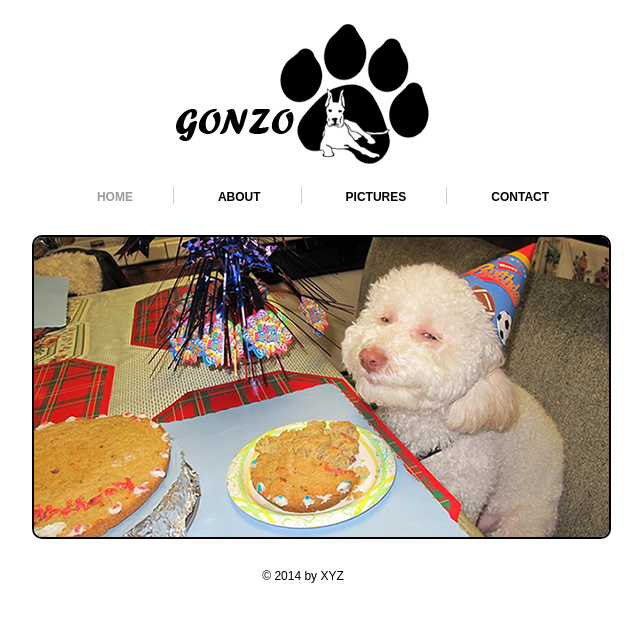
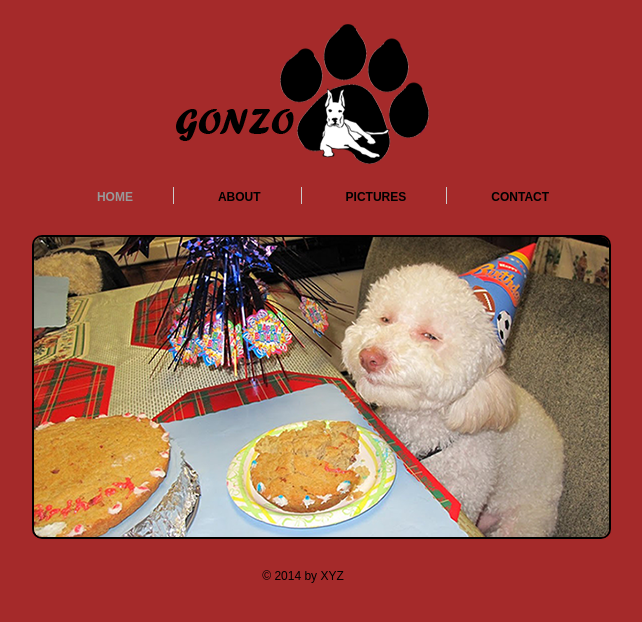
Before and after one commit to ivanrados/tutorials, a plain HTML site: page index.html in a window 1280 px wide. Shown: the whole page, without its empty margins (337-979 px from the left). Drawn offline with Linux system fonts and the light colour scheme.

```diff
--- a/index.html
+++ b/index.html
@@ -5,7 +5,7 @@
 <title>GONZO</title>
 <link href="css/style.css" rel="stylesheet" type="text/css" />
 </head>
-<body>
+<body style=" background:brown;">
 
 
 <!--Header Starts-->
```
Also changed, not shown: picture.html (+1 -0 lines).
